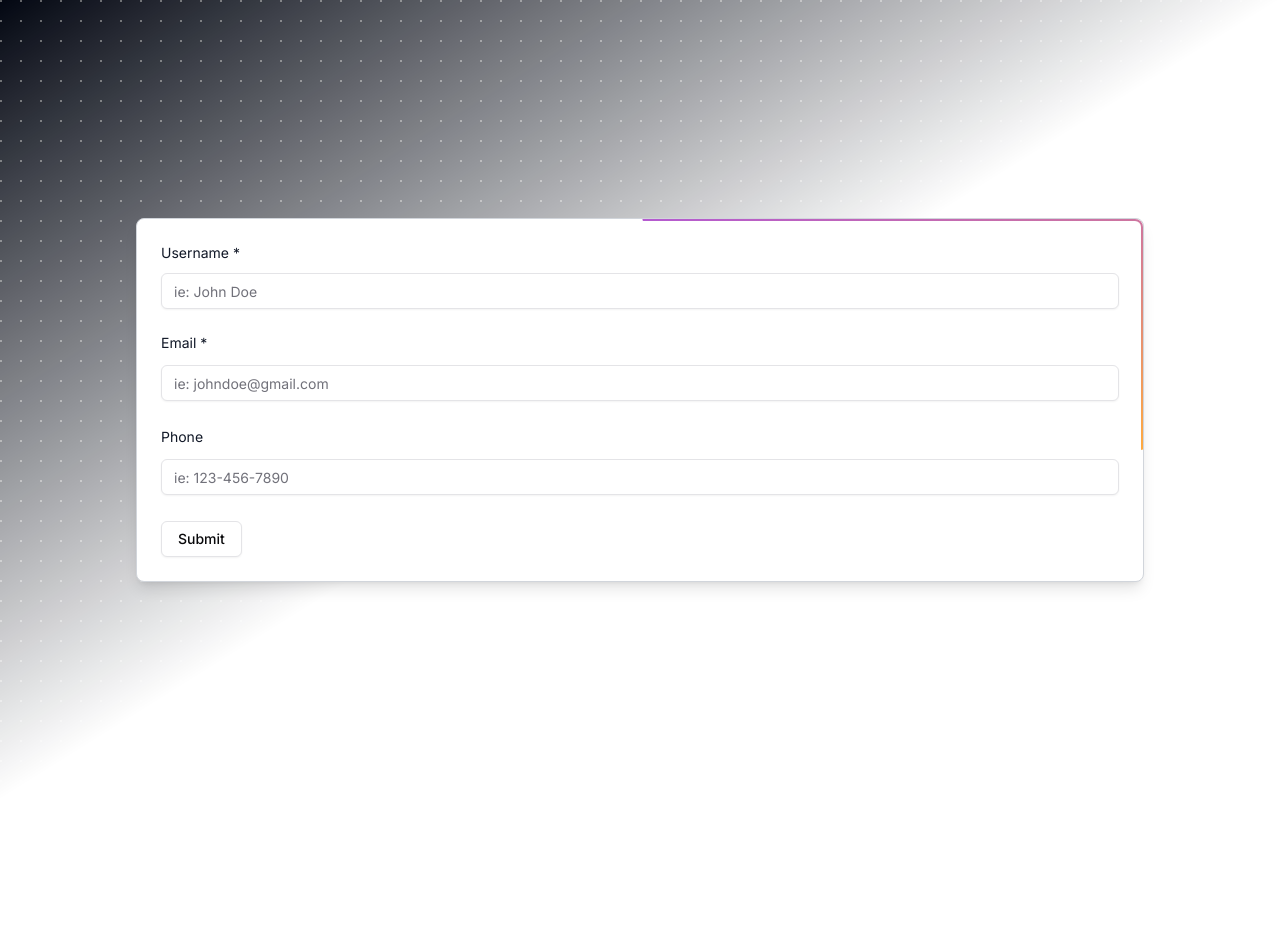
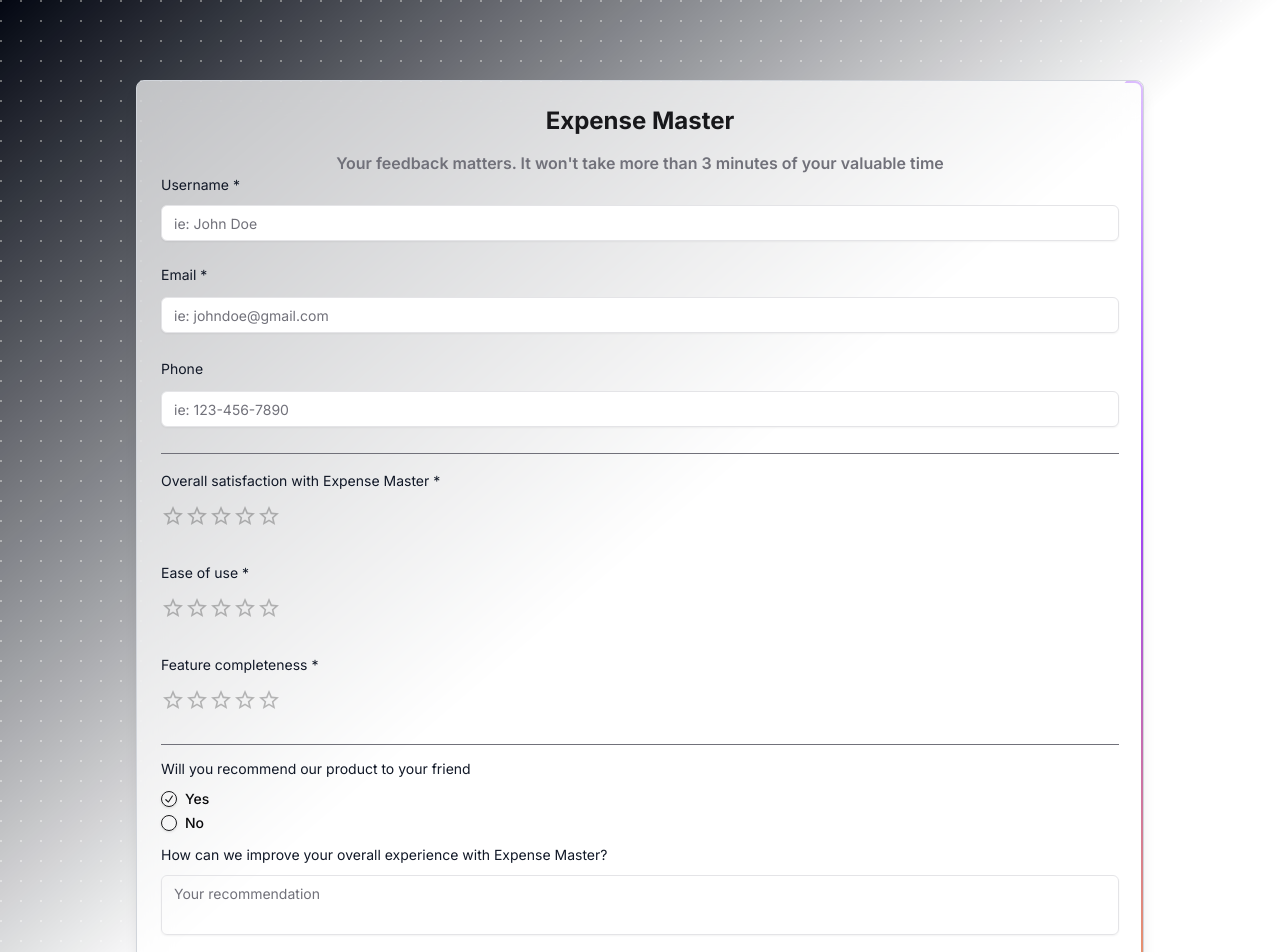
Before and after one commit to souradipdev/product_feedback_form, a Next.js app: page / in a window 1280 px wide. Shown: the top 952 px of the page. Before the commit the page ends 800 px from the top, so only its background shows below. Built offline with nearby package versions, Linux system fonts and the light colour scheme.

Commit message:
Added all the fields in the form

```diff
--- a/package.json
+++ b/package.json
@@ -9,8 +9,13 @@
     "lint": "next lint"
   },
   "dependencies": {
+    "@emotion/react": "^11.13.0",
+    "@emotion/styled": "^11.13.0",
     "@hookform/resolvers": "^3.9.0",
+    "@mui/material": "^5.16.6",
     "@radix-ui/react-icons": "^1.3.0",
+    "@radix-ui/react-label": "^2.1.0",
+    "@radix-ui/react-radio-group": "^1.2.0",
     "@radix-ui/react-slot": "^1.1.0",
     "class-variance-authority": "^0.7.0",
     "clsx": "^2.1.1",
--- a/src/app/layout.tsx
+++ b/src/app/layout.tsx
@@ -16,7 +16,7 @@
 }>) {
   return (
     <html lang="en">
-      <body className={inter.className}>{children}</body>
+    <body className={inter.className}>{children}</body>
     </html>
   );
 }
--- a/src/app/page.tsx
+++ b/src/app/page.tsx
@@ -1,22 +1,19 @@
-import {cn} from "@/lib/utils";
+import { cn } from "@/lib/utils";
 import DotPattern from "@/components/magicui/dot-pattern";
 import Form from "@/components/Form";
 
 const DotPatternDemo2 = () => {
   return (
-    <div
-      className="relative flex h-screen w-full items-center justify-center overflow-hidden bg-background p-20 md:shadow-xl">
+    <div className="relative flex min-h-screen w-full items-center justify-center overflow-hidden bg-background p-20 md:shadow-xl">
       <DotPattern
         width={20}
         height={20}
         cx={1}
         cy={1}
         cr={1}
-        className={cn(
-          "[mask-image:linear-gradient(to_bottom_right,white,transparent,transparent)] bg-gray-950",
-        )}
+        className={cn("[mask-image:linear-gradient(to_bottom_right,white,transparent,transparent)] bg-gray-950")}
       />
-      <Form/>
+      <Form />
     </div>
   );
 };
--- a/src/components/Form.tsx
+++ b/src/components/Form.tsx
@@ -1,52 +1,139 @@
-"use client"
-import {SubmitHandler, useForm} from "react-hook-form";
-import {FormSchema} from "@/schema/FormSchema";
-import {zodResolver} from "@hookform/resolvers/zod";
+"use client";
+import React, { useState } from "react";
+import { Rating} from "@mui/material";
+import { SubmitHandler, useForm } from "react-hook-form";
+import { FormSchema } from "@/schema/FormSchema";
+import { zodResolver } from "@hookform/resolvers/zod";
 import * as z from "zod";
-import {Input} from "@/components/ui/input";
-import {Button} from "@/components/ui/button";
+import { Input } from "@/components/ui/input";
+import { Button } from "@/components/ui/button";
 import { BorderBeam } from "@/components/magicui/border-beam";
+import {RadioGroupItem, RadioGroup} from "@/components/ui/radio-group";
+import {Label} from "@/components/ui/label";
+import {Textarea} from "@/components/ui/textarea";
 
 function Form() {
+  const [value1, setValue1] = useState(0);
+  const [value2, setValue2] = useState(0);
+  const [value3, setValue3] = useState(0);
+
   const {
-    register, handleSubmit, formState: {errors, isSubmitting}
+    register,
+    handleSubmit,
+    formState: { errors, isSubmitting },
   } = useForm<z.infer<typeof FormSchema>>({
     resolver: zodResolver(FormSchema),
     defaultValues: {
       email: "",
       name: "",
       phone: "",
-    }
-  })
+      satisfactionRating: 0,
+      easeOfUse: 0,
+      featureCompleteness: 0,
 
-  const onSubmit: SubmitHandler<z.infer<typeof FormSchema>> = (data:z.infer<typeof FormSchema>) => {
+      recommend: false,
+      customerRecomendation: ""
+    },
+  });
+
+  const onSubmit: SubmitHandler<z.infer<typeof FormSchema>> = (data: z.infer<typeof FormSchema>) => {
     console.log(data);
-  }
+  };
 
   return (
     <div className="z-10 w-[90%] h-fit flex items-center justify-center">
-      <div className="w-full h-fit relative border border-gray-300 bg-white rounded-lg shadow-lg p-6">
-        <BorderBeam  size={900} borderWidth={2}/>
-        <form className={"w-full flex flex-col items-center gap-3.5"} onSubmit={handleSubmit(onSubmit)}>
-          <div className={"w-full flex flex-col gap-2.5 items-center"}>
-            <span className={"text-gray-900 self-start text-sm"}>Username *</span>
-            <Input typeof={"text"} {...register("name")} className={"bg-white"} placeholder={"ie: John Doe"}/>
-            {errors && <span className={"text-red-500 self-start text-sm"}>{errors.name?.message}</span>}
+      <div className="w-full h-fit relative flex flex-col items-center border border-gray-300 bg-white bg-opacity-70 backdrop-blur-lg rounded-lg shadow-lg p-6">
+        <BorderBeam size={900} borderWidth={2} />
+        <h2 className="text-2xl font-bold text-secondary-foreground">Expense Master</h2>
+        <p className="pt-3.5 font-semibold text-muted-foreground">
+          Your feedback matters. It won't take more than 3 minutes of your valuable time
+        </p>
+        <form className="w-full flex flex-col items-center gap-3.5" onSubmit={handleSubmit(onSubmit)}>
+          <div className="w-full flex flex-col gap-2.5 items-center">
+            <span className="text-gray-900 self-start text-sm">Username *</span>
+            <Input type="text" {...register("name")} className="bg-white" placeholder="ie: John Doe"/>
+            {errors && <span className="text-red-500 self-start text-sm">{errors.name?.message}</span>}
           </div>
 
-          <div className={"w-full flex flex-col gap-3 items-center"}>
-            <span className={"text-gray-900 self-start text-sm"}>Email *</span>
-            <Input typeof={"text"} {...register("email")} className={"bg-white"} placeholder={"ie: johndoe@gmail.com"}/>
-            {errors && <span className={"text-red-500 self-start text-sm"}>{errors.email?.message}</span>}
+          <div className="w-full flex flex-col gap-3 items-center">
+            <span className="text-gray-900 self-start text-sm">Email *</span>
+            <Input type="text" {...register("email")} className="bg-white" placeholder="ie: johndoe@gmail.com"/>
+            {errors && <span className="text-red-500 self-start text-sm">{errors.email?.message}</span>}
           </div>
 
-          <div className={"w-full flex flex-col gap-3 items-center"}>
-            <span className={"text-gray-900 self-start text-sm"}>Phone</span>
-            <Input typeof={"text"} {...register("phone")} className={"bg-white"} placeholder={"ie: 123-456-7890"}/>
-            {errors && <span className={"text-red-500 self-start text-sm"}>{errors.phone?.message}</span>}
+          <div className="w-full flex flex-col gap-3 items-center">
+            <span className="text-gray-900 self-start text-sm">Phone</span>
+            <Input type="text" {...register("phone")} className="bg-white" placeholder="ie: 123-456-7890"/>
+            {errors && <span className="text-red-500 self-start text-sm">{errors.phone?.message}</span>}
           </div>
 
-        <Button variant={"outline"} typeof={"submit"} className={"self-start"} disabled={isSubmitting}>Submit</Button>
+          <p className={"w-full h-[1px] bg-muted-foreground"}></p>
+
+          <div className="w-full flex-col items-center">
+            <span className="text-gray-900 self-start text-sm">Overall satisfaction with Expense Master *</span>
+            <div className="w-full py-3">
+              <Rating
+                name="simple-controlled"
+                value={value1}
+
+                onChange={(event, newValue) => {
+                  setValue1(newValue || 0);
+                }}
+              />
+            </div>
+          </div>
+
+          <div className="w-full flex-col items-center">
+            <span className="text-gray-900 self-start text-sm">Ease of use *</span>
+            <div className="w-full py-3">
+              <Rating
+                name="simple-controlled"
+                value={value2}
+                onChange={(event, newValue) => {
+                  setValue2(newValue || 0);
+                }}
+              />
+            </div>
+          </div>
+
+          <div className="w-full flex-col items-center">
+            <span className="text-gray-900 self-start text-sm">Feature completeness *</span>
+            <div className="w-full py-3">
+              <Rating
+                name="simple-controlled"
+                value={value3}
+                onChange={(event, newValue) => {
+                  setValue3(newValue || 0);
+                }}
+              />
+            </div>
+          </div>
+
+          <p className={"w-full h-[1px] bg-muted-foreground"}></p>
+
+          <div className="w-full flex flex-col gap-3 items-center">
+            <span className="text-gray-900 self-start text-sm">Will you recommend our product to your friend</span>
+            <RadioGroup defaultValue="option-one" className={"self-start"}>
+              <div className="flex items-center space-x-2">
+                <RadioGroupItem value="option-one" id="option-one"/>
+                <Label htmlFor="option-one">Yes</Label>
+              </div>
+              <div className="flex items-center space-x-2">
+                <RadioGroupItem value="No" id="option-two"/>
+                <Label htmlFor="option-two">No</Label>
+              </div>
+            </RadioGroup>
+          </div>
+
+          <div className="w-full flex flex-col gap-2.5 items-center">
+            <span className="text-gray-900 self-start text-sm">How can we improve your overall experience with Expense Master?</span>
+            <Textarea {...register("customerRecomendation")} className={"resize-none"} placeholder={"Your recommendation"}/>
+            {errors && <span className="text-red-500 self-start text-sm">{errors.customerRecomendation?.message}</span>}
+          </div>
+
+          <Button variant="outline" type="submit" className="self-start" disabled={isSubmitting}>
+            Submit
+          </Button>
         </form>
       </div>
     </div>
--- /dev/null
+++ b/src/components/ui/label.tsx
@@ -0,0 +1,26 @@
+"use client"
+
+import * as React from "react"
+import * as LabelPrimitive from "@radix-ui/react-label"
+import { cva, type VariantProps } from "class-variance-authority"
+
+import { cn } from "@/lib/utils"
+
+const labelVariants = cva(
+  "text-sm font-medium leading-none peer-disabled:cursor-not-allowed peer-disabled:opacity-70"
+)
+
+const Label = React.forwardRef<
+  React.ElementRef<typeof LabelPrimitive.Root>,
+  React.ComponentPropsWithoutRef<typeof LabelPrimitive.Root> &
+    VariantProps<typeof labelVariants>
+>(({ className, ...props }, ref) => (
+  <LabelPrimitive.Root
+    ref={ref}
+    className={cn(labelVariants(), className)}
+    {...props}
+  />
+))
+Label.displayName = LabelPrimitive.Root.displayName
+
+export { Label }
--- /dev/null
+++ b/src/components/ui/radio-group.tsx
@@ -0,0 +1,44 @@
+"use client"
+
+import * as React from "react"
+import { CheckIcon } from "@radix-ui/react-icons"
+import * as RadioGroupPrimitive from "@radix-ui/react-radio-group"
+
+import { cn } from "@/lib/utils"
+
+const RadioGroup = React.forwardRef<
+  React.ElementRef<typeof RadioGroupPrimitive.Root>,
+  React.ComponentPropsWithoutRef<typeof RadioGroupPrimitive.Root>
+>(({ className, ...props }, ref) => {
+  return (
+    <RadioGroupPrimitive.Root
+      className={cn("grid gap-2", className)}
+      {...props}
+      ref={ref}
+    />
+  )
+})
+RadioGroup.displayName = RadioGroupPrimitive.Root.displayName
+
+const RadioGroupItem = React.forwardRef<
+  React.ElementRef<typeof RadioGroupPrimitive.Item>,
+  React.ComponentPropsWithoutRef<typeof RadioGroupPrimitive.Item>
+>(({ className, ...props }, ref) => {
+  return (
+    <RadioGroupPrimitive.Item
+      ref={ref}
+      className={cn(
+        "aspect-square h-4 w-4 rounded-full border border-primary text-primary shadow focus:outline-none focus-visible:ring-1 focus-visible:ring-ring disabled:cursor-not-allowed disabled:opacity-50",
+        className
+      )}
+      {...props}
+    >
+      <RadioGroupPrimitive.Indicator className="flex items-center justify-center">
+        <CheckIcon className="h-3.5 w-3.5 fill-primary" />
+      </RadioGroupPrimitive.Indicator>
+    </RadioGroupPrimitive.Item>
+  )
+})
+RadioGroupItem.displayName = RadioGroupPrimitive.Item.displayName
+
+export { RadioGroup, RadioGroupItem }
--- /dev/null
+++ b/src/components/ui/textarea.tsx
@@ -0,0 +1,24 @@
+import * as React from "react"
+
+import { cn } from "@/lib/utils"
+
+export interface TextareaProps
+  extends React.TextareaHTMLAttributes<HTMLTextAreaElement> {}
+
+const Textarea = React.forwardRef<HTMLTextAreaElement, TextareaProps>(
+  ({ className, ...props }, ref) => {
+    return (
+      <textarea
+        className={cn(
+          "flex min-h-[60px] w-full rounded-md border border-input bg-transparent px-3 py-2 text-sm shadow-sm placeholder:text-muted-foreground focus-visible:outline-none focus-visible:ring-1 focus-visible:ring-ring disabled:cursor-not-allowed disabled:opacity-50",
+          className
+        )}
+        ref={ref}
+        {...props}
+      />
+    )
+  }
+)
+Textarea.displayName = "Textarea"
+
+export { Textarea }
--- a/src/schema/FormSchema.tsx
+++ b/src/schema/FormSchema.tsx
@@ -4,4 +4,10 @@
   name: z.string().min(1, {message: "Required field"}),
   email: z.string().email({message: "Enter a valid email"}),
   phone: z.string().min(10, {message: "Provide a valid phone number"}).or(z.literal('')),
+  satisfactionRating: z.number().min(1, {message: "Rating required"}),
+  easeOfUse: z.number().min(1, {message: "Rating required"}),
+  featureCompleteness: z.number().min(1, {message: "Rating required"}),
+
+  recommend: z.boolean(),
+  customerRecomendation: z.string()
 })
```
Also changed, not shown: 1 other file (tests, documents, lock files or other folders).
